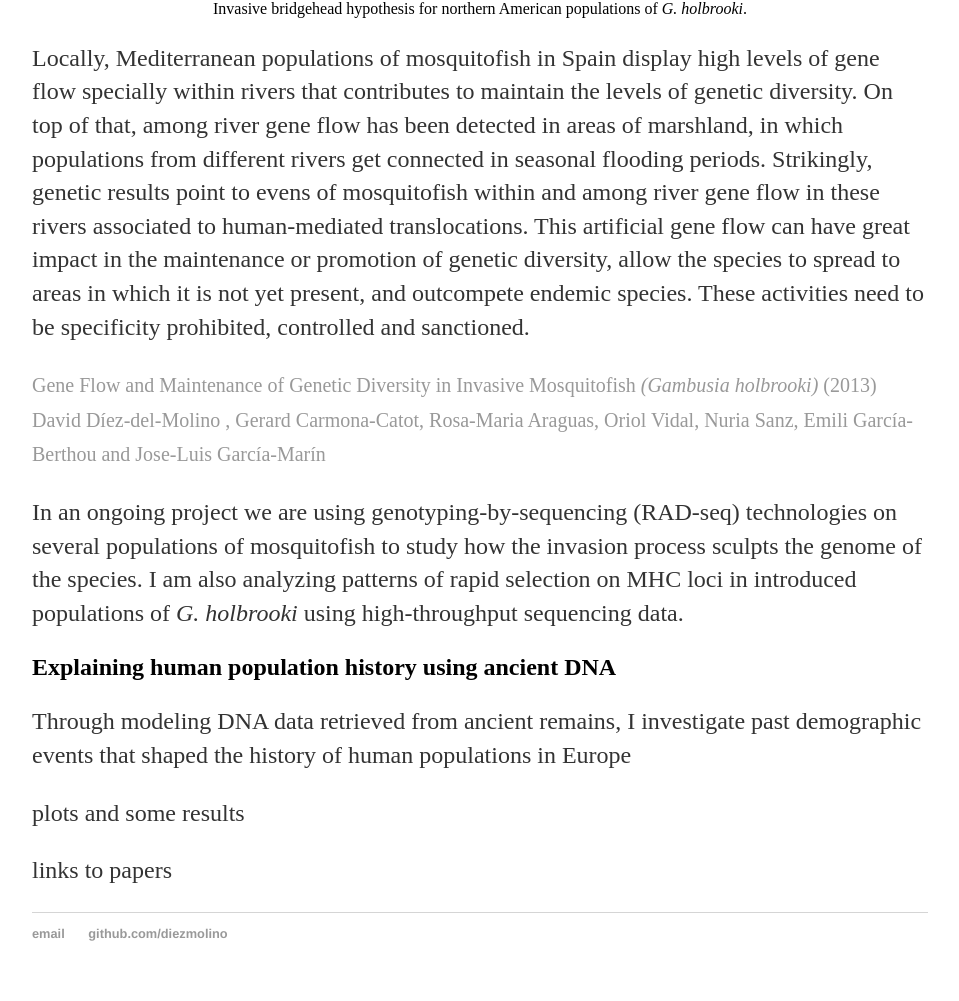
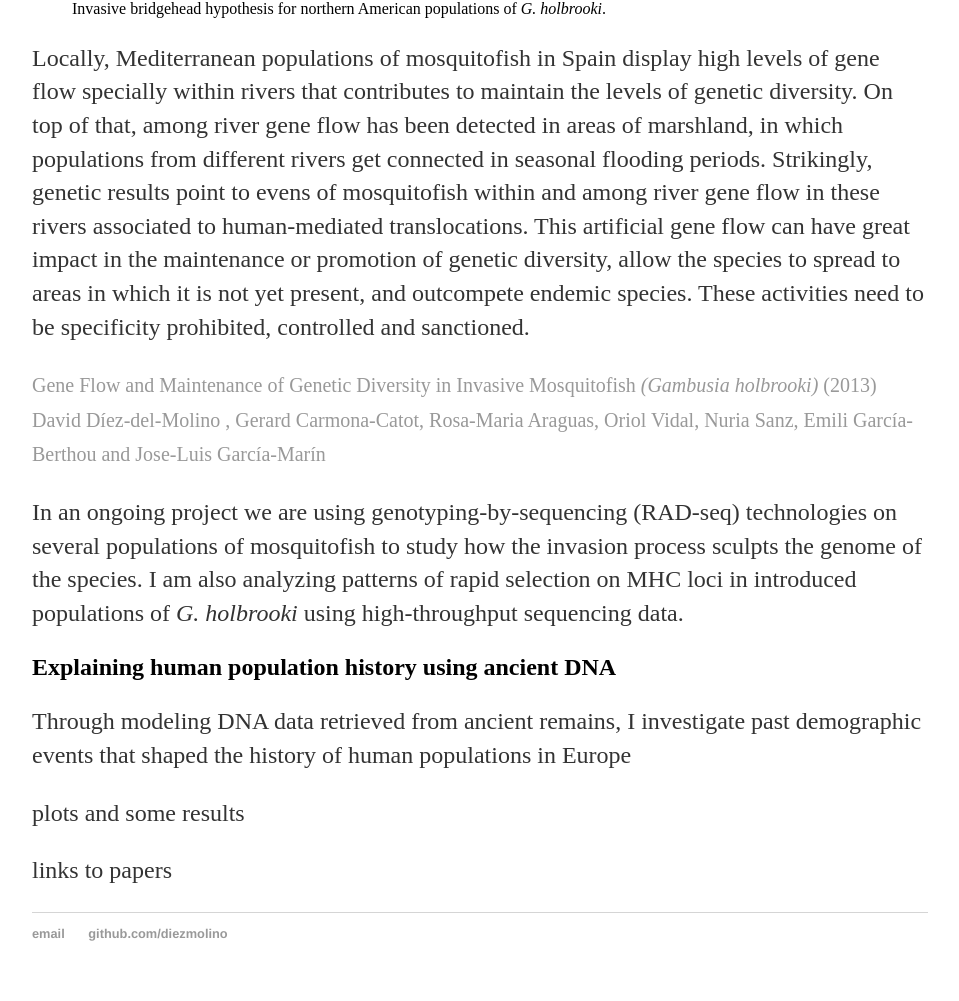
Before and after one commit to DiezMolino/diezmolino.github.io, a Jekyll site: the page research/index.html, which Jekyll copies as it is, in a window 1280 px wide. Shown: the part 2588-3589 px from the top of the page, without its empty margins (160-1119 px from the left). Built offline with Jekyll 4.4.1, drawn with Linux system fonts in a browser that asks for light colours.

Commit message:
Update index.html

```diff
--- a/research/index.html
+++ b/research/index.html
@@ -40,7 +40,7 @@
 
 <figure>
     <img src='https://cloud.githubusercontent.com/assets/13287919/9037242/4a7f63bc-39e1-11e5-854e-71d6a0982b55.png' WIDTH=664 	HEIGHT=554 ALIGN="middle"/>
-   <figcaption ALIGN="middle">Invasive bridgehead hypothesis for northern American populations of <i>G. holbrooki</i>.</figcaption>
+    <figcaption>Invasive bridgehead hypothesis for northern American populations of <i>G. holbrooki</i>.</figcaption>
 </figure>
 
 <p> Locally, Mediterranean populations of mosquitofish in Spain display high levels of gene flow specially within rivers that contributes to maintain the levels of genetic diversity. On top of that, among river gene flow has been detected in areas of marshland, in which populations from different rivers get connected in seasonal flooding periods. Strikingly, genetic results point to evens of mosquitofish within and among river gene flow in these rivers associated to human-mediated translocations. This artificial gene flow can have great impact in the maintenance or promotion of genetic diversity, allow the species to spread to areas in which it is not yet present, and outcompete endemic species. These activities need to be specificity prohibited, controlled and sanctioned. </p>
```
